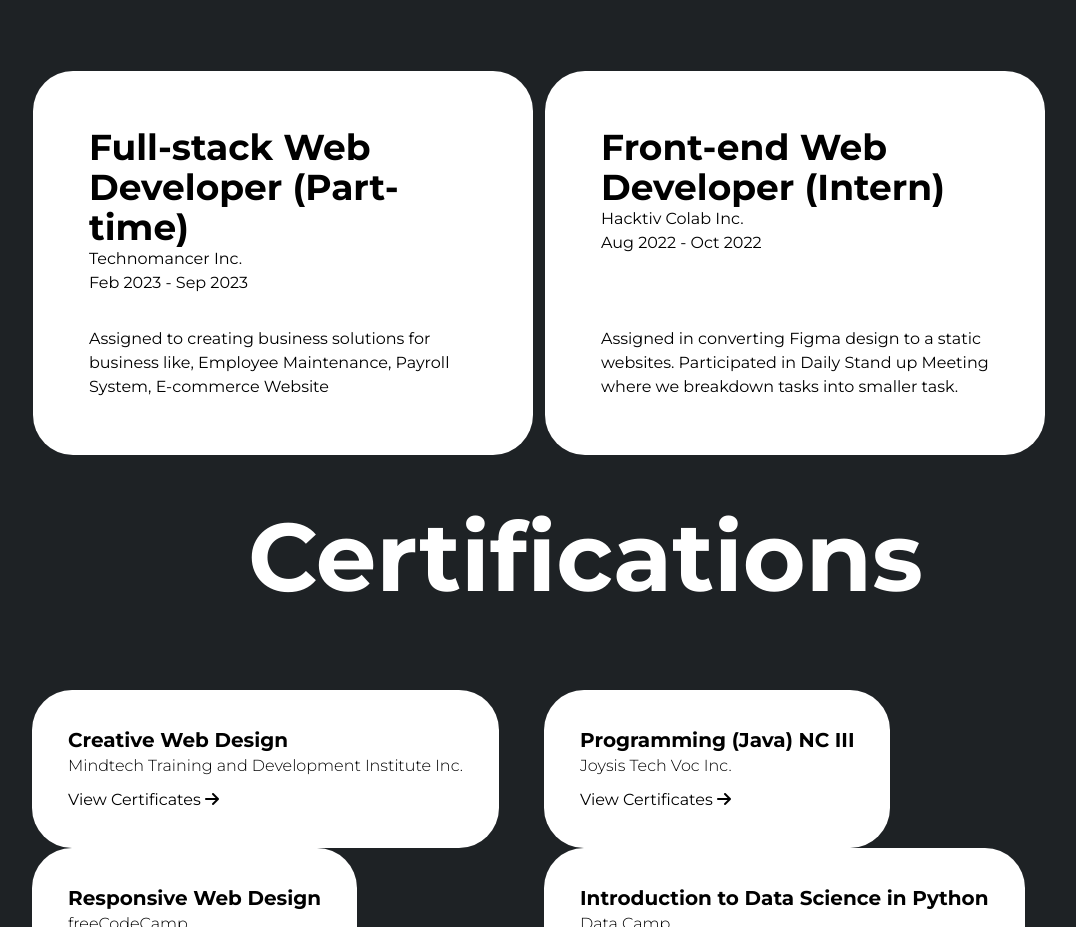
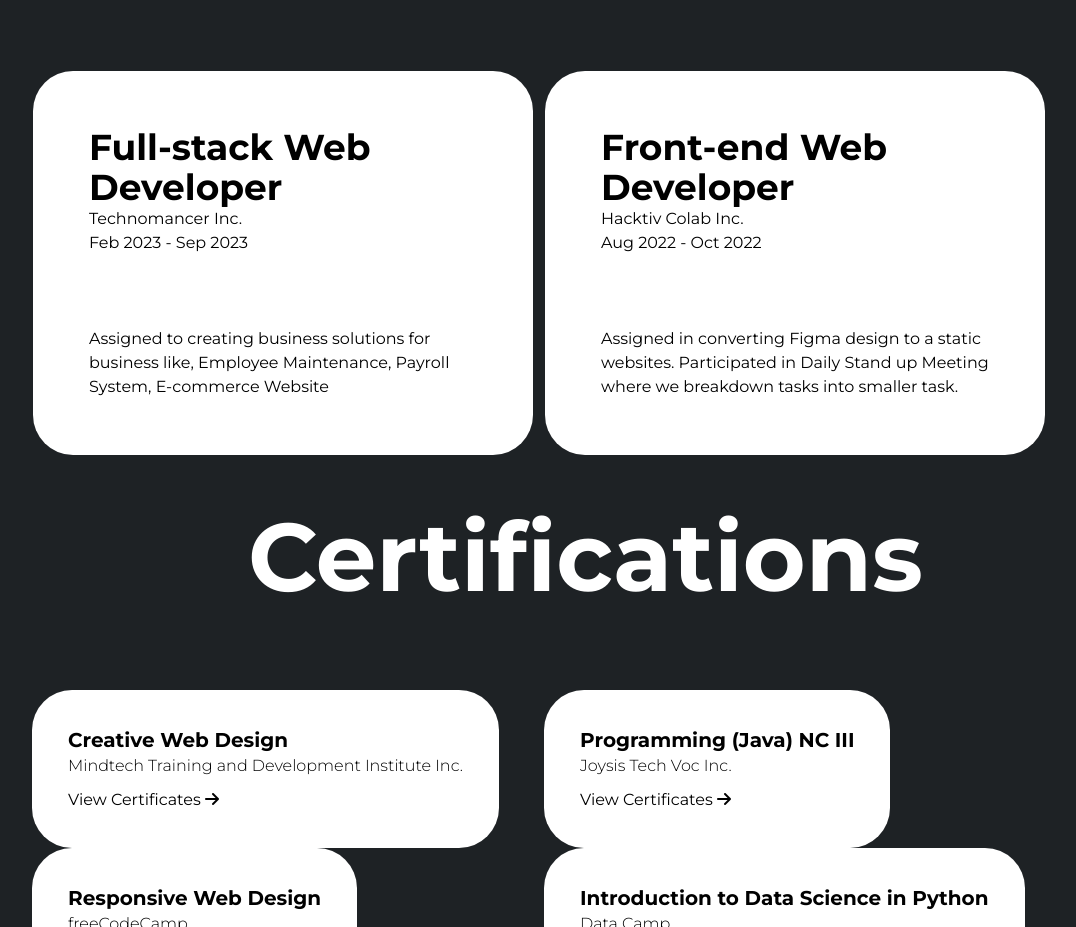
Before and after one commit to zachhh14/portfolio, a React (Vite) app: page / in a window 1280 px wide. Shown: the part 2400-3327 px from the top of the page, without its empty margins (101-1177 px from the left). Built offline with nearby package versions, Linux system fonts and the light colour scheme.

Commit message:
update position

```diff
--- a/src/components/Experience/Experience.jsx
+++ b/src/components/Experience/Experience.jsx
@@ -12,13 +12,13 @@ function Experience() {
       </h1>
       <div className='flex flex-col lg:flex-row justify-center items-center mt-6 lg:space-x -3 > * lg:mt-20 text-black'>
         <ExperienceCard
-          position='Full-stack Web Developer (Part-time)'
+          position='Full-stack Web Developer'
           company='Technomancer Inc.'
           date='Feb 2023 - Sep 2023'
           description='Assigned to creating business solutions for business like, Employee Maintenance, Payroll System, E-commerce Website'
         />
         <ExperienceCard
-          position='Front-end Web Developer (Intern)'
+          position='Front-end Web Developer'
           company='Hacktiv Colab Inc.'
           date='Aug 2022 - Oct 2022'
           description='Assigned in converting Figma design to a static websites. Participated in Daily Stand up Meeting where we breakdown tasks into smaller task.'
```
